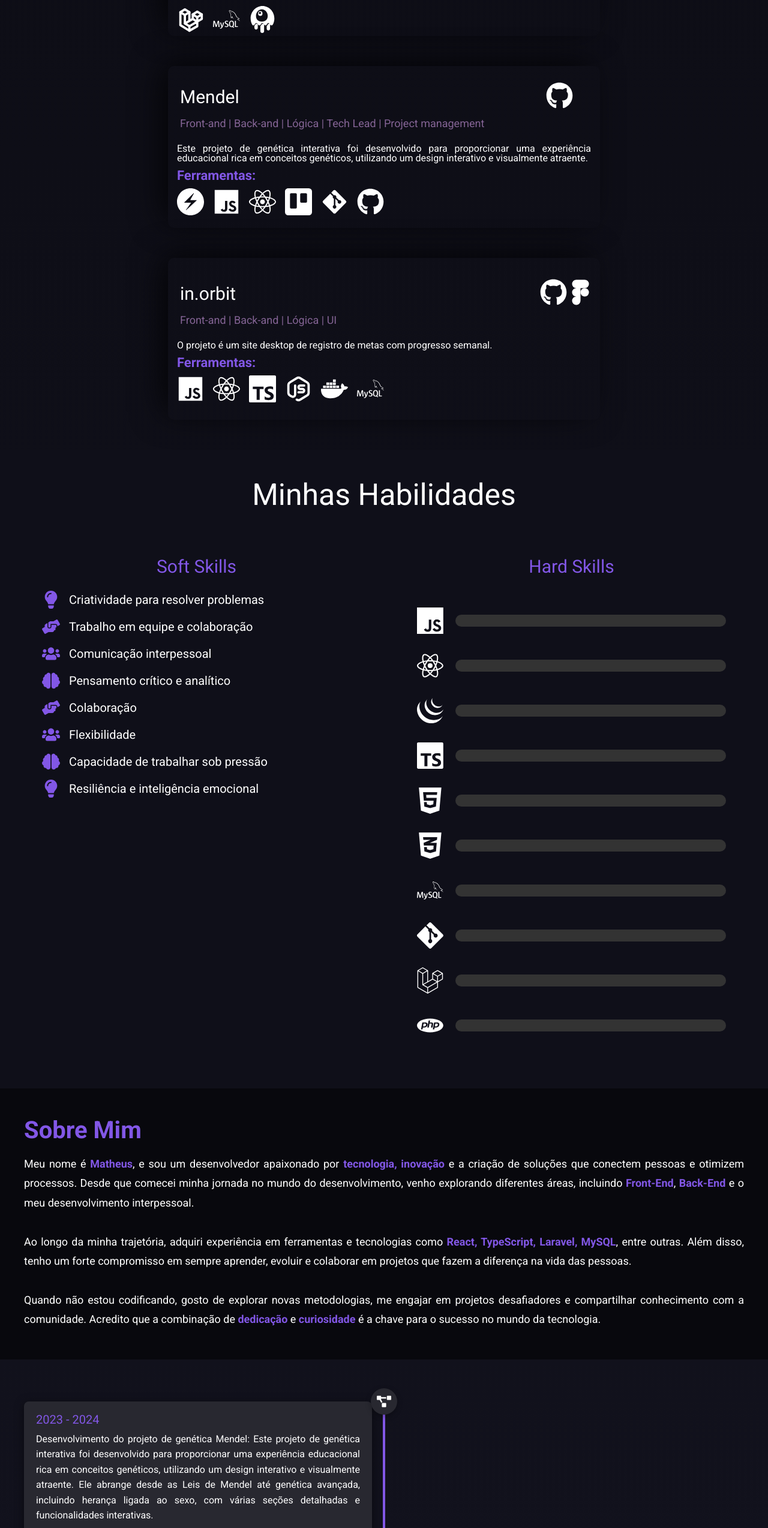
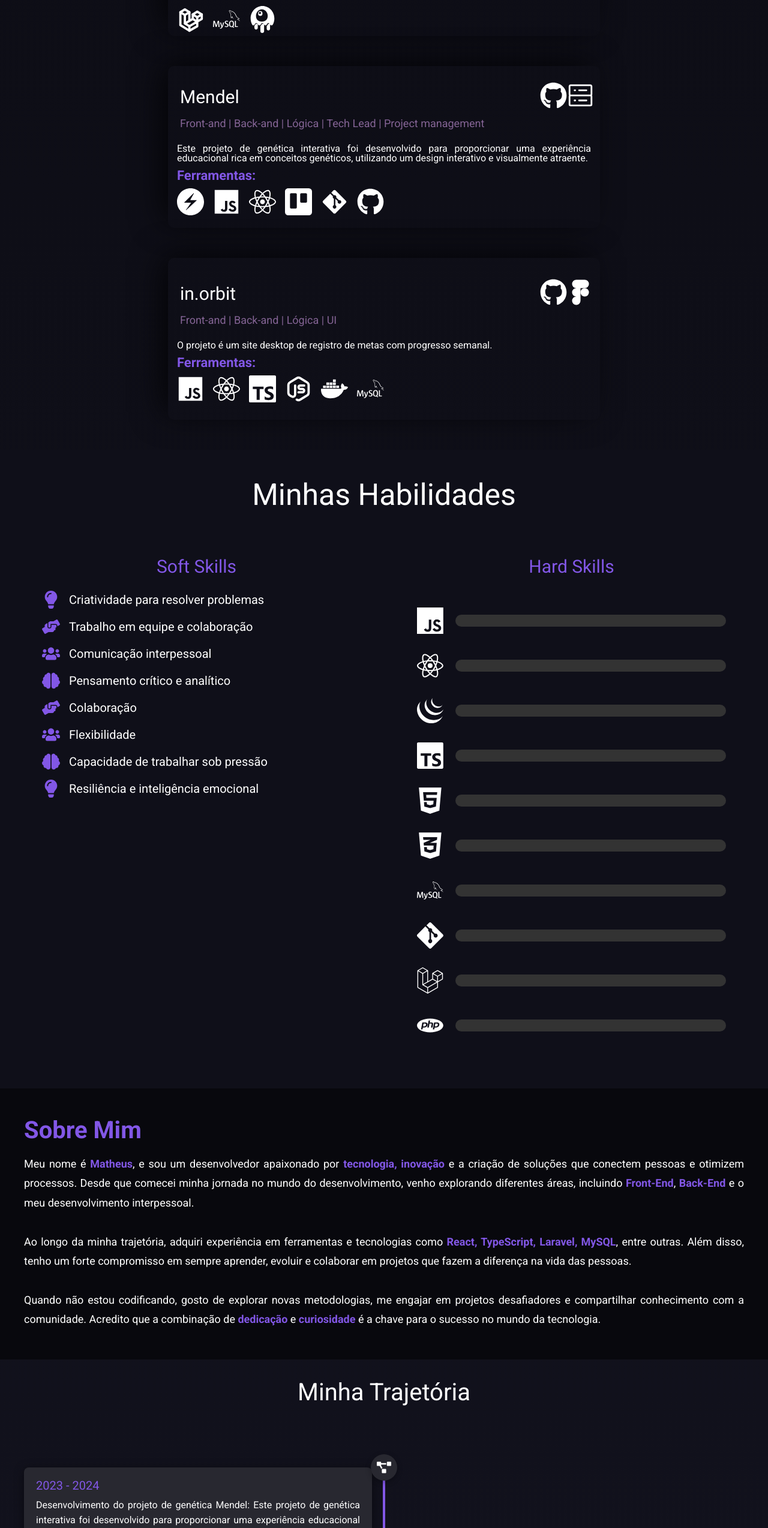
Before and after one commit to Matheus1415/Portifolio, a React (Create React App) app: page / in a window 1280 px wide. Shown: the part 3680-6228 px from the top of the page at 60% size. Built offline with nearby package versions, Linux system fonts and the light colour scheme; a web font is replaced by a local one.

Commit message:
Corecções

```diff
--- a/src/page/Experience/index.tsx
+++ b/src/page/Experience/index.tsx
@@ -6,6 +6,11 @@ import {
   FaGraduationCap,
   FaGoogle,
 } from "react-icons/fa";
+
+const Title = styled.h1`
+  font-size: 40px;
+  padding: 35px 20px;
+`;
 
 const TimelineContainer = styled.section`
   color: #ffffff;
@@ -145,7 +150,6 @@ const TimelineContainer = styled.section`
   }
 `;
 
-
 const Experience: React.FC = () => {
   const experiences = [
     {
@@ -187,6 +191,8 @@ const Experience: React.FC = () => {
   ];
 
   return (
+    <>
+      <Title>Minha Trajetória</Title>
       <TimelineContainer id="experiencia">
         <div className="timeline-wrapper">
           {experiences.map((experience, index) => (
@@ -209,6 +215,7 @@ const Experience: React.FC = () => {
           ))}
         </div>
       </TimelineContainer>
+    </>
   );
 };
 
--- a/src/page/Home/index.tsx
+++ b/src/page/Home/index.tsx
@@ -356,6 +356,8 @@ const projects = [
     ],
     githubUrl: "https://github.com/Matheus1415/Mendel",
     githubMessage: "Mendel",
+    siteUrl:"https://mendel-legacy.netlify.app/",
+    siteMessage:"Acesse o Mendel",
   },
   {
     title: "in.orbit",
@@ -439,6 +441,8 @@ const Home: React.FC = () => {
             githubMessage={project.githubMessage}
             figmaMessage={project.figmaMessage}
             figmaUrl={project.figmaUrl}
+            siteUrl={project.siteUrl}
+            siteMessage={project.siteMessage}
           />
         ))}
       </ProjectContainer>
--- a/src/page/Project/index.tsx
+++ b/src/page/Project/index.tsx
@@ -2,6 +2,7 @@ import React from "react";
 import { FaGithub } from "react-icons/fa";
 import { IoLogoFigma } from "react-icons/io5";
 import Tooltip from "../../components/Tooltip";
+import { GoServer } from "react-icons/go";
 import { IconType } from 'react-icons';
 
 interface TooltipProps {
@@ -13,6 +14,8 @@ interface TooltipProps {
   githubMessage: string;
   figmaUrl?: string;
   figmaMessage?: string;
+  siteUrl?: string;
+  siteMessage?: string;
 }
 
 const Project: React.FC<TooltipProps> = ({
@@ -23,7 +26,9 @@ const Project: React.FC<TooltipProps> = ({
   githubUrl,
   githubMessage,
   figmaUrl = '',
-  figmaMessage = ''
+  figmaMessage = '',
+  siteUrl = '',
+  siteMessage = '',
 }) => {
   return (
     <div className="boxProject">
@@ -36,6 +41,9 @@ const Project: React.FC<TooltipProps> = ({
           <Tooltip icon={<FaGithub />} message={githubMessage} url={githubUrl} />
           {figmaUrl && (
             <Tooltip icon={<IoLogoFigma />} message={figmaMessage} url={figmaUrl} />
+          )}
+          {siteUrl && (
+            <Tooltip icon={<GoServer />} message={siteMessage} url={siteUrl} />
           )}
         </div>
       </div>
```
Lines whose indentation alone changed are shown as unchanged.
